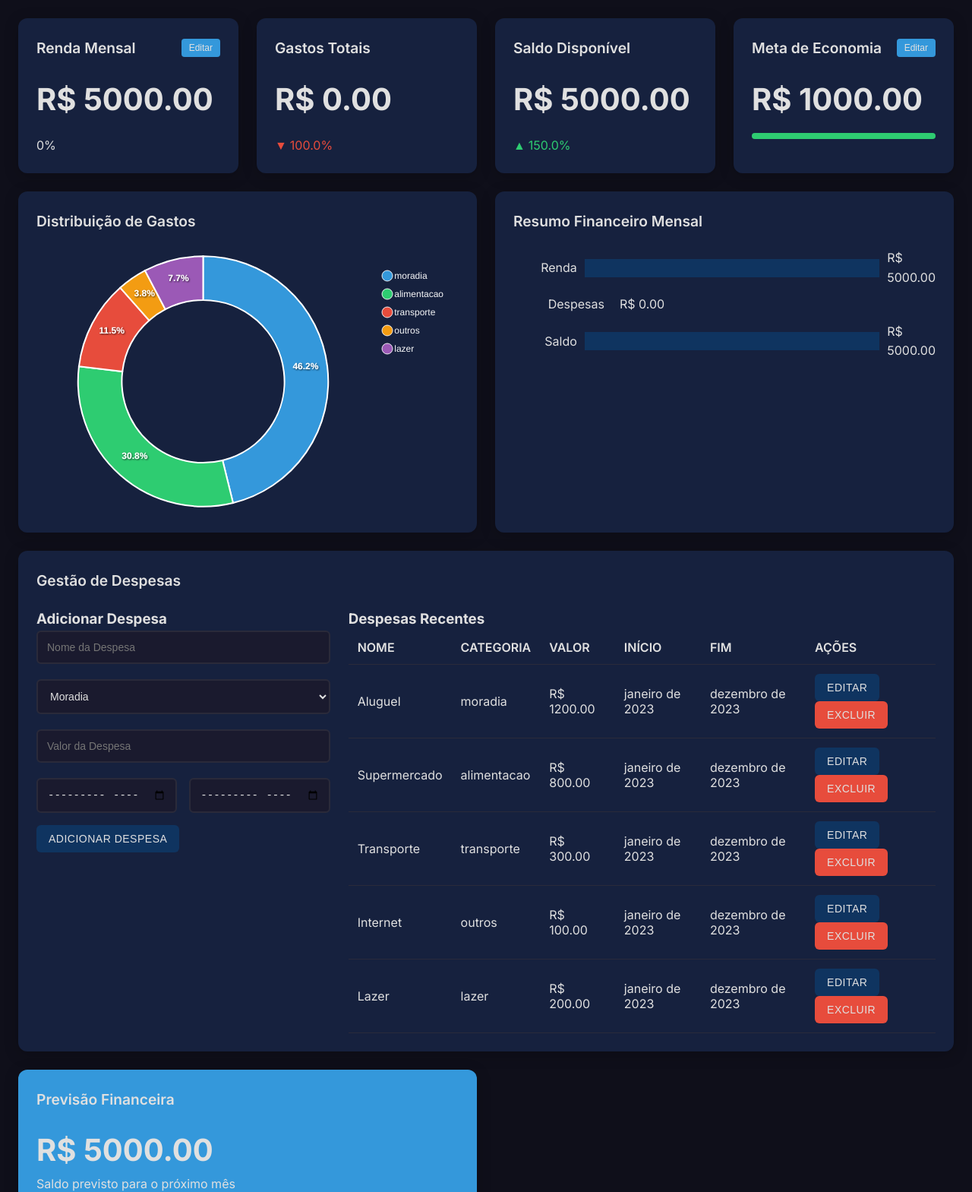
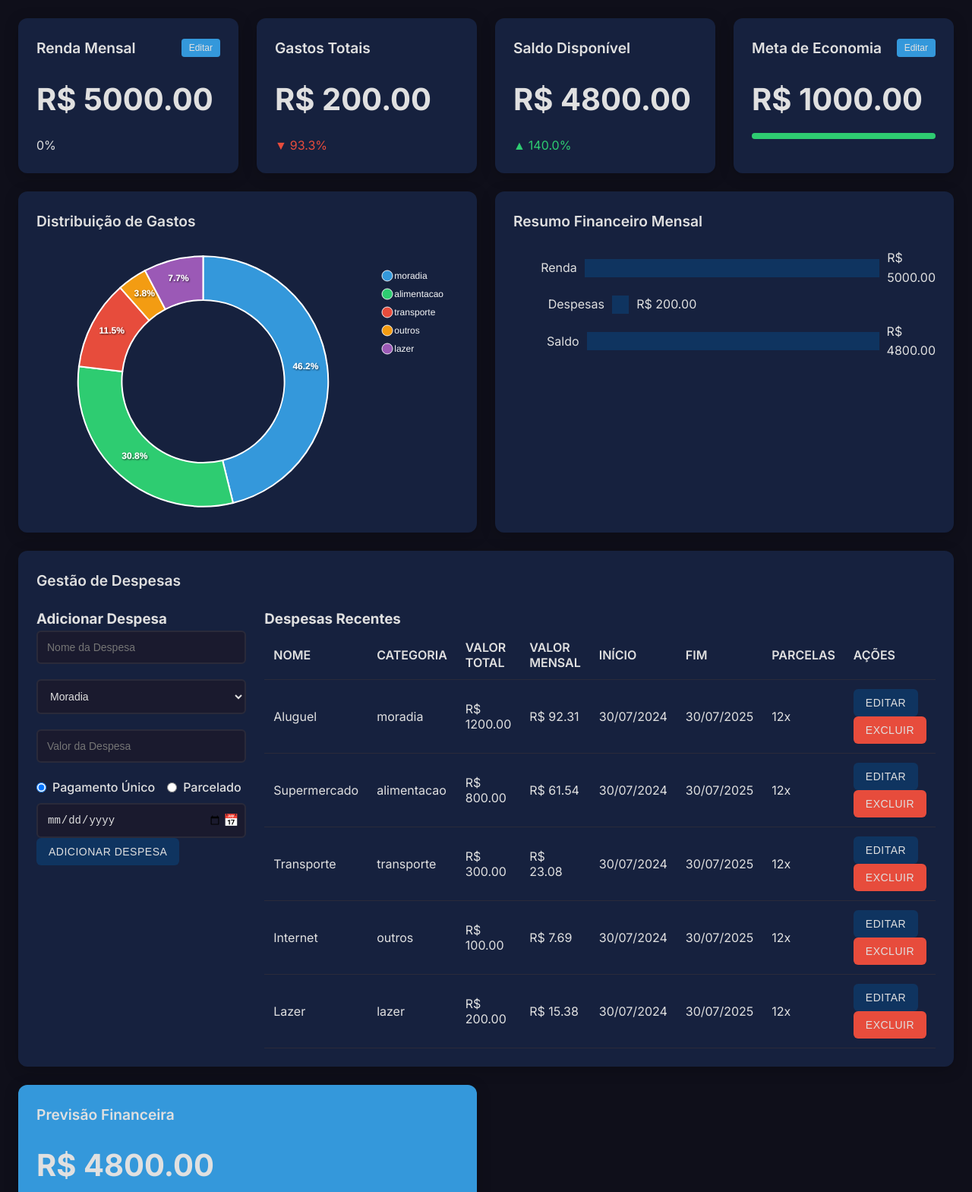
Before and after one commit to LesleyMiura/Financeiro, a plain HTML site: page index.html in a window 1280 px wide. Shown: the top 1569 px of the page at 76% size. Drawn offline with nearby package versions, Linux system fonts and the light colour scheme.

Commit message:
Update index.html

```diff
--- a/index.html
+++ b/index.html
@@ -272,6 +272,53 @@
   .edit-button:hover {
     background-color: #2980b9;
   }
+
+  .installment-options {
+    display: flex;
+    align-items: center;
+    gap: 16px;
+    margin-top: 16px;
+  }
+
+  .installment-options label {
+    display: flex;
+    align-items: center;
+    gap: 8px;
+  }
+
+  .installment-options input[type="radio"] {
+    width: auto;
+  }
+
+  #installment-count {
+    width: 80px;
+  }
+
+  .date-picker {
+    position: relative;
+  }
+
+  .date-picker input {
+    padding-right: 30px;
+  }
+
+  .date-picker::after {
+    content: "📅";
+    position: absolute;
+    right: 10px;
+    top: 50%;
+    transform: translateY(-50%);
+    pointer-events: none;
+  }
+
+  .installment-details {
+    display: none;
+    margin-top: 16px;
+  }
+
+  .installment-details.show {
+    display: block;
+  }
 </style>
 </head>
 <body>
@@ -353,9 +400,29 @@
           <div class="input-group">
             <input type="number" id="expense-value" placeholder="Valor da Despesa">
           </div>
-          <div class="date-range">
-            <input type="month" id="expense-start-date" placeholder="Mês de Início">
-            <input type="month" id="expense-end-date" placeholder="Mês de Fim">
+          <div class="installment-options">
+            <label>
+              <input type="radio" name="installment" value="single" checked onclick="toggleInstallmentOptions(false)">
+              Pagamento Único
+            </label>
+            <label>
+              <input type="radio" name="installment" value="multiple" onclick="toggleInstallmentOptions(true)">
+              Parcelado
+            </label>
+          </div>
+          <div id="single-payment-date" class="date-picker">
+            <input type="date" id="expense-single-date" placeholder="Data do Pagamento">
+          </div>
+          <div id="installment-details" class="installment-details">
+            <div class="input-group">
+              <input type="number" id="installment-count" placeholder="Nº Parcelas" min="2">
+            </div>
+            <div class="date-picker">
+              <input type="date" id="installment-start-date" placeholder="Data de Início">
+            </div>
+            <div class="date-picker">
+              <input type="date" id="installment-end-date" placeholder="Data de Fim">
+            </div>
           </div>
           <button class="btn" onclick="addExpense()">Adicionar Despesa</button>
         </div>
@@ -366,9 +433,11 @@
               <tr>
                 <th>Nome</th>
                 <th>Categoria</th>
-                <th>Valor</th>
+                <th>Valor Total</th>
+                <th>Valor Mensal</th>
                 <th>Início</th>
                 <th>Fim</th>
+                <th>Parcelas</th>
                 <th>Ações</th>
               </tr>
             </thead>
@@ -425,45 +494,80 @@
       }
     }
 
+    function toggleInstallmentOptions(enable) {
+      document.getElementById('single-payment-date').style.display = enable ? 'none' : 'block';
+      document.getElementById('installment-details').classList.toggle('show', enable);
+    }
+
     function addExpense() {
       const nameInput = document.getElementById('expense-name');
       const categoryInput = document.getElementById('expense-category');
       const valueInput = document.getElementById('expense-value');
-      const startDateInput = document.getElementById('expense-start-date');
-      const endDateInput = document.getElementById('expense-end-date');
+      const isInstallment = document.querySelector('input[name="installment"]:checked').value === 'multiple';
 
       const name = nameInput.value.trim();
       const category = categoryInput.value;
       const value = parseFloat(valueInput.value);
-      const startDate = new Date(startDateInput.value);
-      const endDate = new Date(endDateInput.value);
 
-      if (name && category && !isNaN(value) && value > 0 && startDate && endDate && startDate <= endDate) {
-        expenses.push({ name, category, value, startDate, endDate });
+      let startDate, endDate, installmentCount;
+
+      if (isInstallment) {
+        const installmentCountInput = document.getElementById('installment-count');
+        const startDateInput = document.getElementById('installment-start-date');
+        const endDateInput = document.getElementById('installment-end-date');
+
+        installmentCount = parseInt(installmentCountInput.value);
+        startDate = new Date(startDateInput.value);
+        endDate = new Date(endDateInput.value);
+
+        if (!(installmentCount && installmentCount > 1 && startDate && endDate && startDate <= endDate)) {
+          showAlert('Por favor, preencha todos os campos de parcelamento corretamente.', 'error');
+          return;
+        }
+      } else {
+        const singleDateInput = document.getElementById('expense-single-date');
+        startDate = new Date(singleDateInput.value);
+        endDate = new Date(singleDateInput.value);
+        installmentCount = 1;
+      }
+
+      if (name && category && !isNaN(value) && value > 0 && startDate && endDate) {
+        expenses.push({ name, category, value, startDate, endDate, installmentCount });
         updateTable();
         updateDashboard();
         updateCharts();
-        nameInput.value = '';
-        valueInput.value = '';
-        startDateInput.value = '';
-        endDateInput.value = '';
+        clearInputs();
         showAlert('Despesa adicionada com sucesso!', 'success');
       } else {
         showAlert('Por favor, preencha todos os campos corretamente.', 'error');
       }
     }
 
+    function clearInputs() {
+      document.getElementById('expense-name').value = '';
+      document.getElementById('expense-value').value = '';
+      document.getElementById('expense-single-date').value = '';
+      document.getElementById('installment-count').value = '';
+      document.getElementById('installment-start-date').value = '';
+      document.getElementById('installment-end-date').value = '';
+    }
+
     function updateTable() {
       const tableBody = document.getElementById('expenses-body');
       tableBody.innerHTML = '';
       expenses.forEach((expense, index) => {
+        const monthsDiff = (expense.endDate.getFullYear() - expense.startDate.getFullYear()) * 12 +
+                           (expense.endDate.getMonth() - expense.startDate.getMonth()) + 1;
+        const monthlyValue = expense.value / monthsDiff;
         const row = tableBody.insertRow();
         row.innerHTML = `
           <td>${expense.name}</td>
           <td>${expense.category}</td>
           <td>R$ ${expense.value.toFixed(2)}</td>
-          <td>${expense.startDate.toLocaleDateString('pt-BR', { year: 'numeric', month: 'long' })}</td>
-          <td>${expense.endDate.toLocaleDateString('pt-BR', { year: 'numeric', month: 'long' })}</td>
+          <td>R$ ${monthlyValue.toFixed(2)}</td>
+          <td>${expense.startDate.toLocaleDateString('pt-BR')}</td>
+          <td>${expense.endDate.toLocaleDateString('pt-BR')}</td>
+          <td>${expense.installmentCount > 1 ? expense.installmentCount + 'x' : '-'}</td>
           <td>
             <button class="btn" onclick="editExpense(${index})">Editar</button>
             <button class="btn btn-delete" onclick="deleteExpense(${index})">Excluir</button>
@@ -506,10 +610,14 @@
       const currentDate = new Date();
       const totalExpenses = expenses.reduce((sum, expense) => {
         if (expense.startDate <= currentDate && expense.endDate >= currentDate) {
-          return sum + expense.value;
+          const monthsDiff = (expense.endDate.getFullYear() - expense.startDate.getFullYear()) * 12 +
+                             (expense.endDate.getMonth() - expense.startDate.getMonth()) + 1;
+          const monthlyValue = expense.value / monthsDiff;
+          return sum + monthlyValue;
         }
         return sum;
       }, 0);
+
       const availableBalance = monthlyIncome - totalExpenses;
 
       monthlyIncomeElement.textContent = `R$ ${monthlyIncome.toFixed(2)}`;
@@ -551,7 +659,10 @@
 
     function updateExpensesChart() {
       const categoryTotals = expenses.reduce((totals, expense) => {
-        totals[expense.category] = (totals[expense.category] || 0) + expense.value;
+        const monthsDiff = (expense.endDate.getFullYear() - expense.startDate.getFullYear()) * 12 +
+                           (expense.endDate.getMonth() - expense.startDate.getMonth()) + 1;
+        const monthlyValue = expense.value / monthsDiff;
+        totals[expense.category] = (totals[expense.category] || 0) + monthlyValue;
         return totals;
       }, {});
 
@@ -600,7 +711,10 @@
       const currentDate = new Date();
       const totalExpenses = expenses.reduce((sum, expense) => {
         if (expense.startDate <= currentDate && expense.endDate >= currentDate) {
-          return sum + expense.value;
+          const monthsDiff = (expense.endDate.getFullYear() - expense.startDate.getFullYear()) * 12 +
+                             (expense.endDate.getMonth() - expense.startDate.getMonth()) + 1;
+          const monthlyValue = expense.value / monthsDiff;
+          return sum + monthlyValue;
         }
         return sum;
       }, 0);
@@ -646,7 +760,10 @@
       const nextMonth = new Date(currentDate.getFullYear(), currentDate.getMonth() + 1, 1);
       const predictedExpenses = expenses.reduce((sum, expense) => {
         if (expense.startDate <= nextMonth && expense.endDate >= nextMonth) {
-          return sum + expense.value;
+          const monthsDiff = (expense.endDate.getFullYear() - expense.startDate.getFullYear()) * 12 +
+                             (expense.endDate.getMonth() - expense.startDate.getMonth()) + 1;
+          const monthlyValue = expense.value / monthsDiff;
+          return sum + monthlyValue;
         }
         return sum;
       }, 0);
@@ -662,11 +779,11 @@
     // Simular dados iniciais
     monthlyIncome = 5000;
     expenses = [
-      { name: 'Aluguel', category: 'moradia', value: 1200, startDate: new Date(2023, 0, 1), endDate: new Date(2023, 11, 31) },
-      { name: 'Supermercado', category: 'alimentacao', value: 800, startDate: new Date(2023, 0, 1), endDate: new Date(2023, 11, 31) },
-      { name: 'Transporte', category: 'transporte', value: 300, startDate: new Date(2023, 0, 1), endDate: new Date(2023, 11, 31) },
-      { name: 'Internet', category: 'outros', value: 100, startDate: new Date(2023, 0, 1), endDate: new Date(2023, 11, 31) },
-      { name: 'Lazer', category: 'lazer', value: 200, startDate: new Date(2023, 0, 1), endDate: new Date(2023, 11, 31) }
+      { name: 'Aluguel', category: 'moradia', value: 1200, startDate: new Date(), endDate: new Date(new Date().setFullYear(new Date().getFullYear() + 1)), installmentCount: 12 },
+      { name: 'Supermercado', category: 'alimentacao', value: 800, startDate: new Date(), endDate: new Date(new Date().setFullYear(new Date().getFullYear() + 1)), installmentCount: 12 },
+      { name: 'Transporte', category: 'transporte', value: 300, startDate: new Date(), endDate: new Date(new Date().setFullYear(new Date().getFullYear() + 1)), installmentCount: 12 },
+      { name: 'Internet', category: 'outros', value: 100, startDate: new Date(), endDate: new Date(new Date().setFullYear(new Date().getFullYear() + 1)), installmentCount: 12 },
+      { name: 'Lazer', category: 'lazer', value: 200, startDate: new Date(), endDate: new Date(new Date().setFullYear(new Date().getFullYear() + 1)), installmentCount: 12 }
     ];
     updateTable();
     updateDashboard();
```
